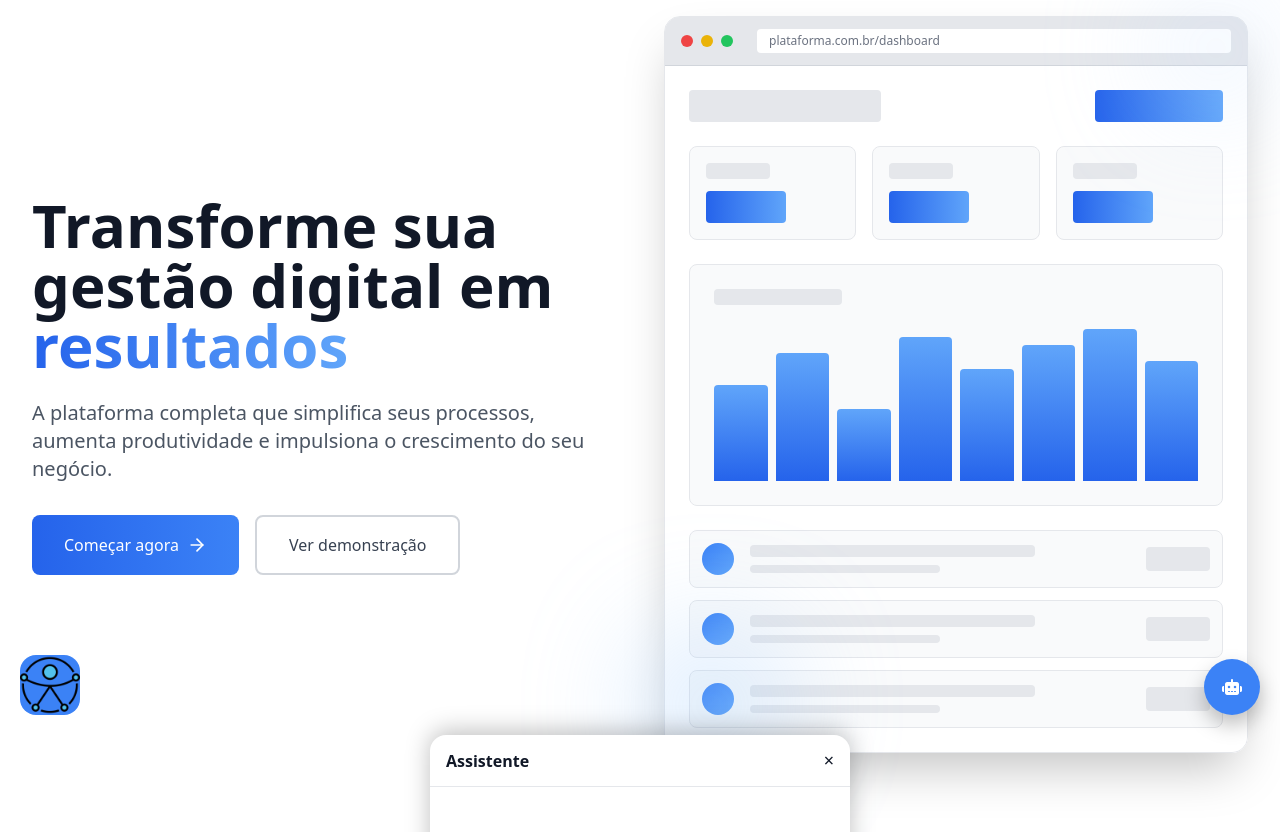
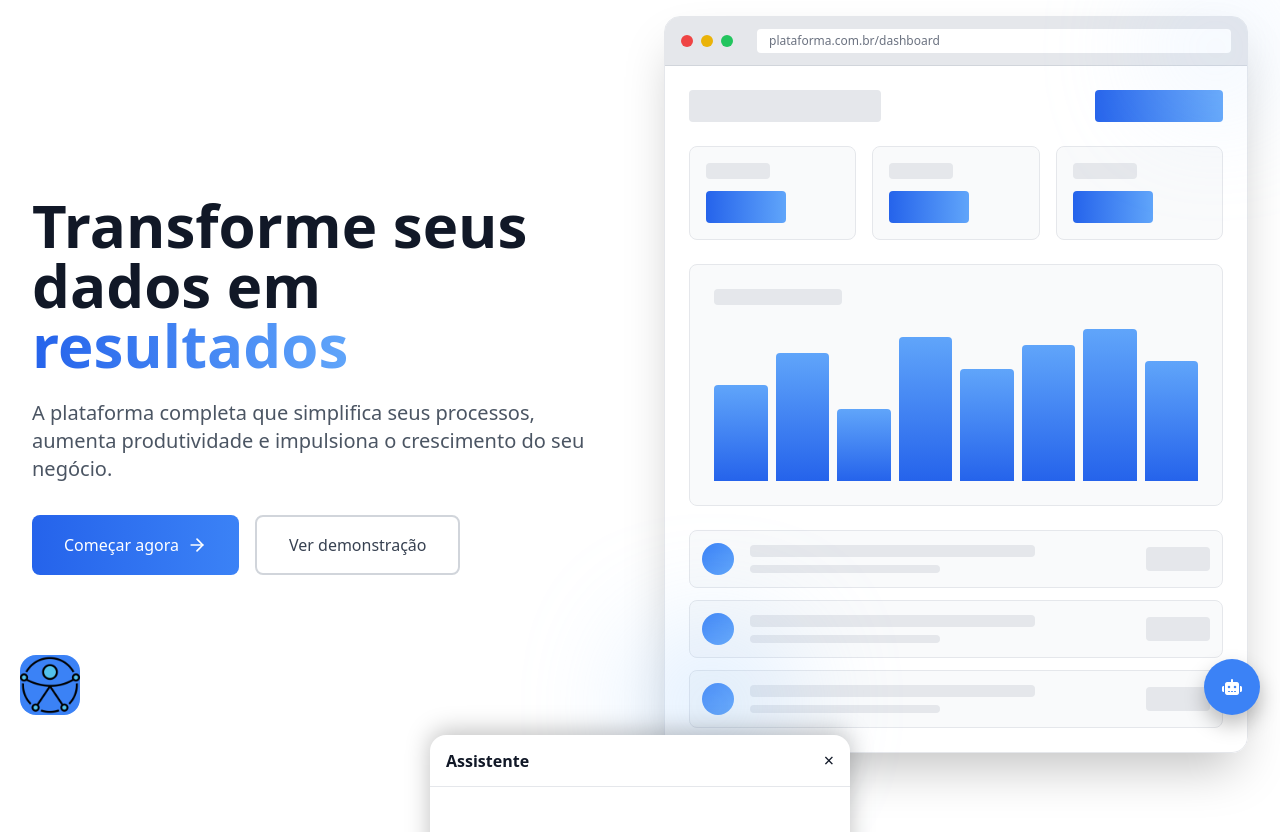
Before and after one commit to Ima23-d/-Projeto-Extensao_2.0, a Flask app: page / in a window 1280 px wide. Shown: the part 65-897 px from the top of the page. Run offline with Flask 3, Linux system fonts and the light colour scheme; some libraries are stand-ins or nearby versions.

Commit message:
Update index.html

```diff
--- a/templates/index.html
+++ b/templates/index.html
@@ -40,8 +40,8 @@
       <div class="max-w-7xl mx-auto">
         <div class="grid lg:grid-cols-2 gap-12 items-center">
           <div class="text-center lg:text-left" data-aos="fade-up" data-aos-duration="1200">
-            <h1 class="text-4xl sm:text-5xl lg:text-6xl font-bold text-gray-900 leading-tight mb-6">Transforme sua
-              gestão digital em <span
+            <h1 class="text-4xl sm:text-5xl lg:text-6xl font-bold text-gray-900 leading-tight mb-6">Transforme seus
+              dados em <span
                 class="bg-gradient-to-r from-blue-600 to-blue-400 bg-clip-text text-transparent">resultados</span></h1>
             <p class="text-lg sm:text-xl text-gray-600 mb-8 max-w-2xl mx-auto lg:mx-0">A plataforma completa que
               simplifica seus processos, aumenta produtividade e impulsiona o crescimento do seu negócio.</p>
```
